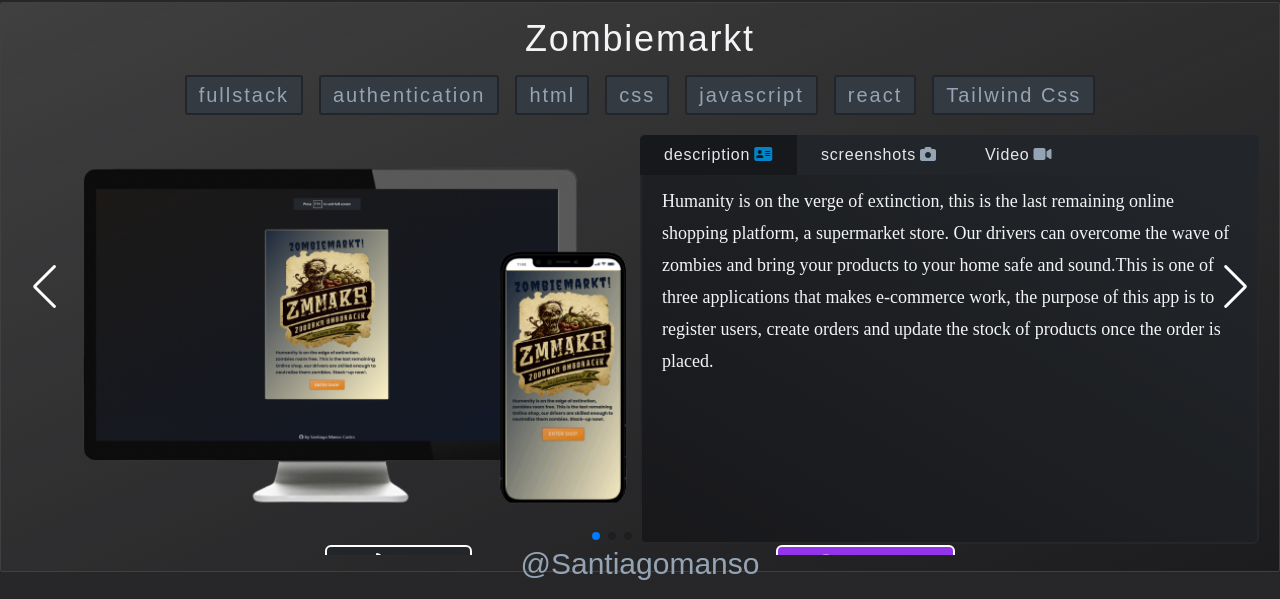
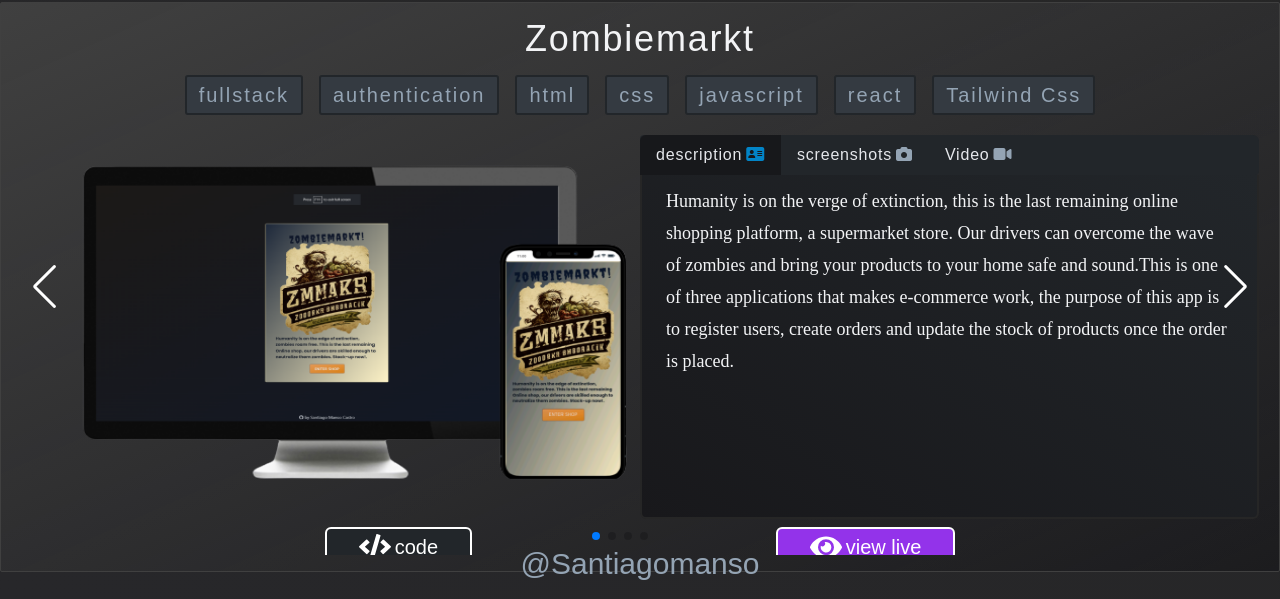
Before and after one commit to santiagomanso/santimanso.com, a React (Create React App) app: page /portfolio in a window 1280 px wide. Shown: the part 198-797 px from the top of the page. Built offline with nearby package versions, Linux system fonts and the light colour scheme.

Commit message:
🔧 added challenges feature to TABS

```diff
--- a/src/components/swiper/SingleProject.tsx
+++ b/src/components/swiper/SingleProject.tsx
@@ -33,7 +33,7 @@ const SingleProject: React.FC<SingleProjectProps> = ({ project }) => {
     switch (active) {
       case 'about':
         return (
-          <span className='text-black dark:text-gray-100 font-medium text-lg font-console '>
+          <span className='text-black dark:text-gray-100 font-medium text-lg font-console'>
             {project.descLong[language]}
           </span>
         )
@@ -46,7 +46,26 @@ const SingleProject: React.FC<SingleProjectProps> = ({ project }) => {
               target='_blank'
               rel='noreferrer'
               key={index}
-              className='lg:h-full flex justify-center items-center py-5 lg:p-0 w-full bg-gradient-to-br'
+              className='lg:h-full flex justify-center items-center py-5 lg:py-0 lg:p-0 w-full bg-gradient-to-br'
+            >
+              <img
+                src={img}
+                alt=''
+                className=' w-full object-scale-down lg:h-full pl-2 pr-8 lg:p-5'
+              />
+            </a>
+          )
+        })
+
+      case 'challenges':
+        return project.challenges?.map((img, index) => {
+          return (
+            <a
+              href={img}
+              target='_blank'
+              rel='noreferrer'
+              key={index}
+              className='lg:h-full flex justify-center items-center py-5 lg:py-0 lg:p-0 w-full bg-gradient-to-br'
             >
               <img
                 src={img}
@@ -72,7 +91,7 @@ const SingleProject: React.FC<SingleProjectProps> = ({ project }) => {
   }
 
   return (
-    <article className={`flex flex-col  w-full h-full `}>
+    <article className={`flex flex-col  w-full h-full`}>
       <h1 className='text-center text-2xl dark:text-gray-100 lg:text-4xl tracking-wider'>
         {project.name}
       </h1>
@@ -88,7 +107,7 @@ const SingleProject: React.FC<SingleProjectProps> = ({ project }) => {
         ))}
       </ul>
       {/* sections */}
-      <div className='md:mt-5 flex items-start justify-start h-1/2 w-full lg:h-3/4'>
+      <div className='md:mt-5 flex items-start justify-start h-1/2 w-full lg:h-[70%]'>
         {/* LEFT */}
         <div className='h-full w-1/2 hidden lg:flex items-center   justify-center'>
           <img
@@ -101,7 +120,7 @@ const SingleProject: React.FC<SingleProjectProps> = ({ project }) => {
         <div className='mt-2 md:mt-0 w-full lg:w-1/2 h-full flex justify-center items-center rounded-b-md'>
           <div className='mt-0 md:mt-0 h-full w-full'>
             {/* TABS */}
-            <ul className='flex justify-start  text-md tracking-wider  bg-secondary dark:bg-variant2 rounded-tr-md rounded'>
+            <ul className='flex flex-wrap justify-start  text-md tracking-wider  bg-secondary dark:bg-variant2 rounded-tr-md rounded'>
               <li
                 onClick={() => {
                   setActive('about')
@@ -109,7 +128,7 @@ const SingleProject: React.FC<SingleProjectProps> = ({ project }) => {
                 }}
                 className={`flex items-baseline hover:cursor-pointer rounded-tl-md gap-1 ${
                   active === 'about' ? 'bg-slate-500 dark:bg-primary' : ''
-                }  px-2 sm:px-4 lg:px-6 py-2 group`}
+                }  px-2 sm:px-4 lg:px-4 py-2 group`}
               >
                 <h2 className=' dark:text-gray-200'>{text.description}</h2>
                 <i
@@ -120,6 +139,28 @@ const SingleProject: React.FC<SingleProjectProps> = ({ project }) => {
                   }  transition-all duration-300`}
                 ></i>
               </li>
+              {project.challenges && (
+                <li
+                  onClick={() => {
+                    setActive('challenges')
+                    // handlerTab(challenges)
+                  }}
+                  className={`flex items-baseline hover:cursor-pointer gap-1 ${
+                    active === 'challenges'
+                      ? 'bg-slate-500 dark:bg-primary'
+                      : ''
+                  }   px-4 py-2 group`}
+                >
+                  <h2 className=' dark:text-gray-200'>{text.challanges}</h2>
+                  <i
+                    className={`fa-solid fa-triangle-exclamation  ${
+                      active === 'challenges'
+                        ? 'text-yellow-500'
+                        : 'text-variant1 dark:text-secondary group-hover:text-yellow-500 group-hover:-translate-y-1 group-hover:-rotate-6 group-hover:translate-x-[0.10rem]'
+                    }  transition-all duration-300`}
+                  ></i>
+                </li>
+              )}
               <li
                 onClick={() => {
                   setActive('screenshots')
@@ -127,7 +168,7 @@ const SingleProject: React.FC<SingleProjectProps> = ({ project }) => {
                 }}
                 className={`flex items-baseline hover:cursor-pointer gap-1 ${
                   active === 'screenshots' ? 'bg-slate-500 dark:bg-primary' : ''
-                }   px-4 lg:px-6 py-2 group`}
+                }   px-4 lg:px-4 py-2 group`}
               >
                 <h2 className=' dark:text-gray-200'>{text.screenShots}</h2>
                 <i
@@ -146,7 +187,7 @@ const SingleProject: React.FC<SingleProjectProps> = ({ project }) => {
                   }}
                   className={`flex items-baseline hover:cursor-pointer gap-1 ${
                     active === 'video' ? 'bg-slate-500 dark:bg-primary' : ''
-                  }   px-6 py-2 group`}
+                  }   px-4 py-2 group`}
                 >
                   <h2 className=' dark:text-gray-200'>Video</h2>
                   <i
@@ -162,9 +203,9 @@ const SingleProject: React.FC<SingleProjectProps> = ({ project }) => {
 
             {/* DESCRIPTION BOX */}
             <div
-              className={`bg-gradient-to-br dark:bg-gradient-to-tr from-gray-200 to-gray-400 text-white text-lg lg:text-2xl font-console font-[200] dark:from-zinc-900 dark:to-variant2 h-[90%] lg:h-[91.7%] overflow-auto border-b-2 border-l-2 border-r-2 border-gray-400 dark:border-neutral-800 rounded-b-md ${
-                active === 'screenshots' ? 'p-0' : 'px-5 py-2'
-              }`}
+              className={`bg-gradient-to-br dark:bg-gradient-to-tr from-gray-200 to-gray-400 text-white text-lg lg:text-2xl font-console font-[200] dark:from-zinc-900 dark:to-variant2 h-[90%] lg:h-[91.7%] overflow-auto border-b-2 border-l-2 border-r-2 border-gray-400 dark:border-neutral-800 rounded-b-md
+              ${active === 'about' ? 'px-6 py-2' : ''}
+              `}
             >
               {renderTabs()}
             </div>
@@ -172,7 +213,7 @@ const SingleProject: React.FC<SingleProjectProps> = ({ project }) => {
         </div>
       </div>
       {/* call to actions */}
-      <div className='mt-5  flex justify-between md:justify-around lg:justify-evenly md:px-10 lg:px-0 w-full z-30 text-white lg:mt-2 '>
+      <div className='mt-16 md:mt-2  flex justify-between md:justify-around lg:justify-evenly md:px-10 lg:px-0 w-full z-30 text-white lg:mt-4 '>
         <button
           onClick={() => handleClick(project.urlCode)}
           className='flex gap-1 items-center text-lg lg:text-xl px-7 lg:px-8 py-1 border-2 border-white border-solid rounded-md bg-variant2'
```
